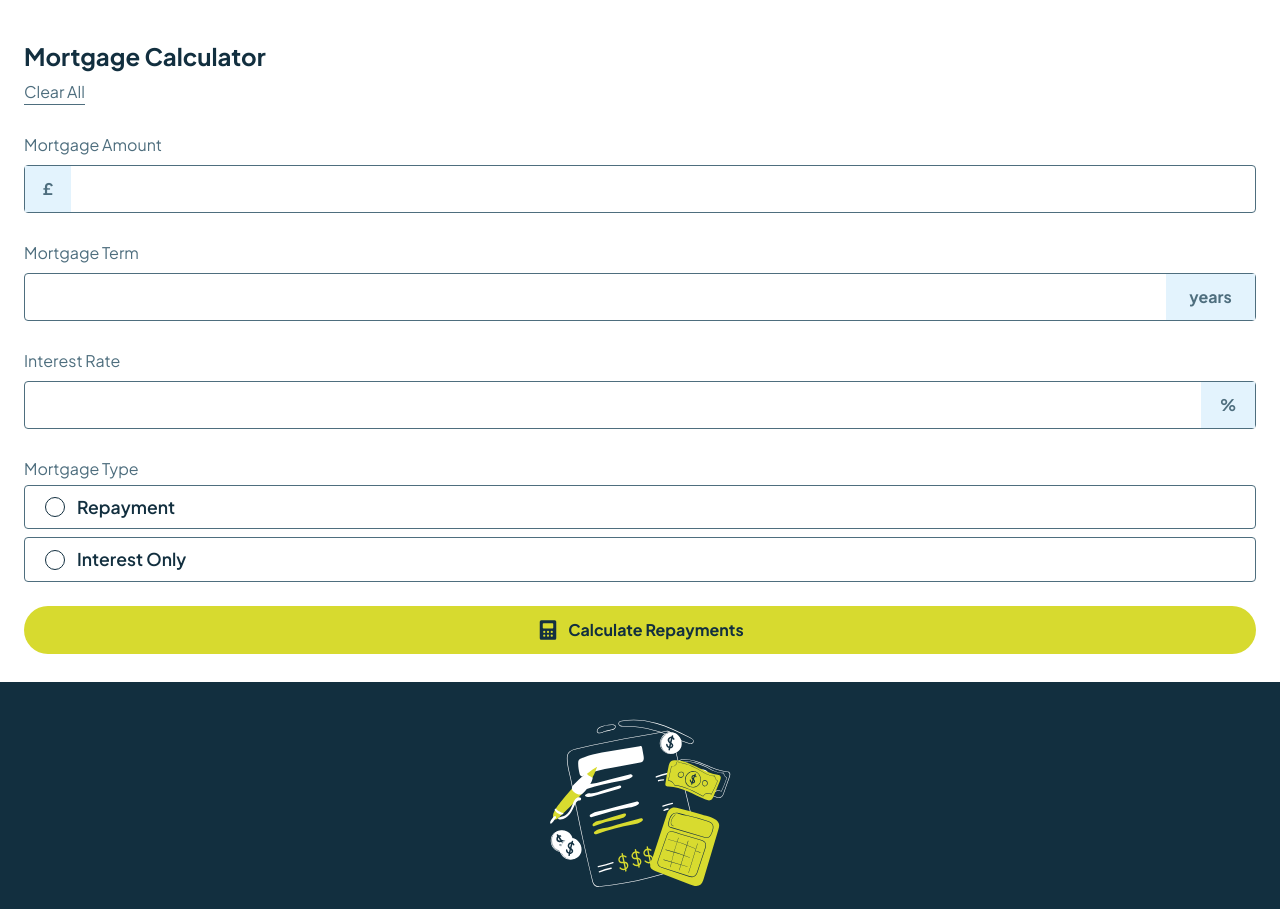
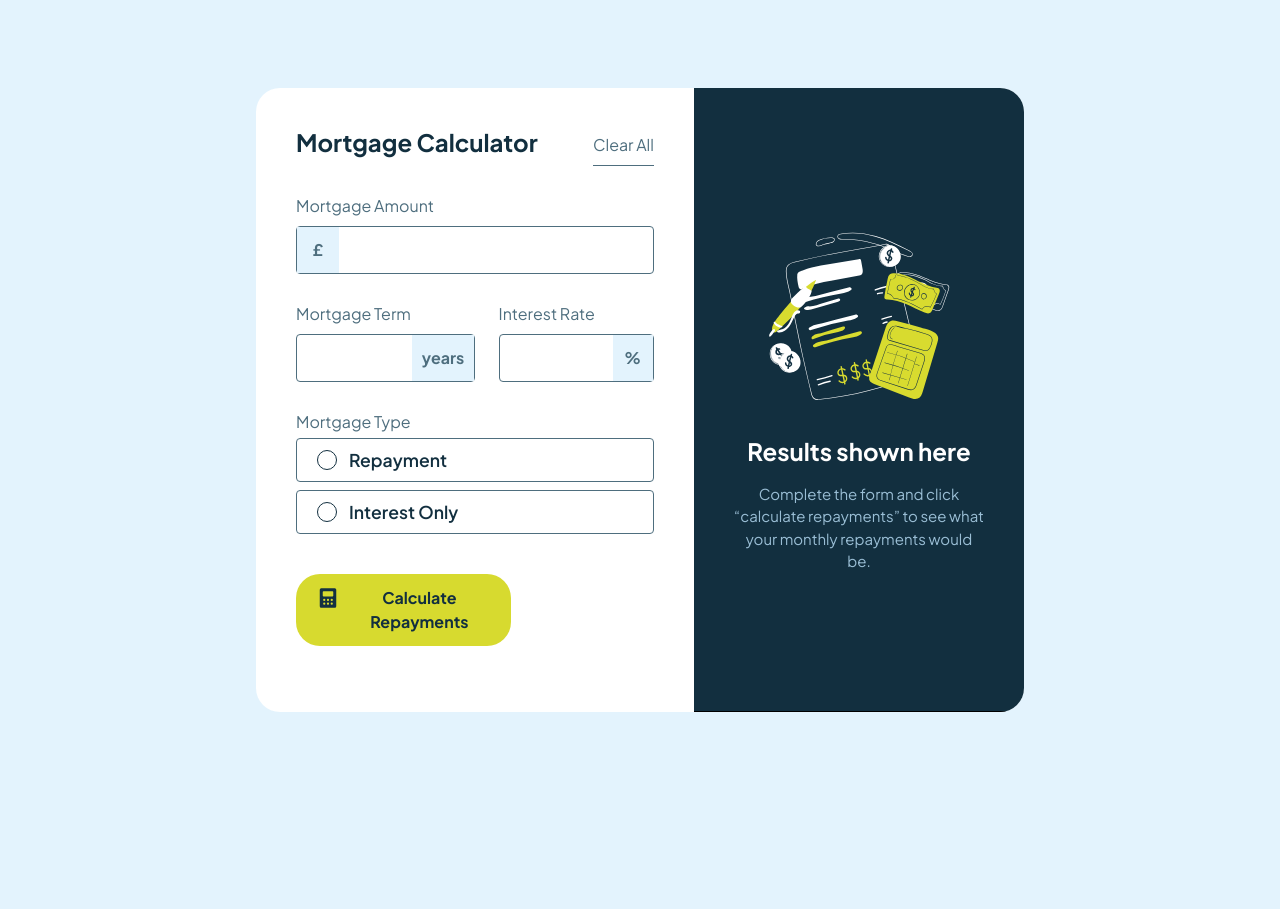
Before and after one commit to dunt21/mortgage-repayment-calculator-main, a website: page index.html in a window 1280 px wide. Shown: the top 909 px of the page. After the commit the page ends 800 px from the top, so only its background shows below. Drawn offline with Linux system fonts and the light colour scheme.

Commit message:
feat(ui): enhance mortgage calculator layout and styling for improved user experience

```diff
--- a/index.html
+++ b/index.html
@@ -26,85 +26,104 @@
     </style>
     <link rel="stylesheet" href="./src/output.css" />
   </head>
-  <body class="font-[PlusJakartaSans] my-10  w-[100%] h-screen">
-    <section class="px-6">
+  <body
+    class="font-[PlusJakartaSans] my-10 w-[100%] h-screen lg:flex lg:justify-center lg:items-center lg:bg-[hsl(202,86%,94%)] lg:my-0"
+  >
+    <div
+      class="lg:flex lg:w-[60%] lg:items-center lg:justify-center lg:h-[78%] lg:bg-white lg:border-none lg:rounded-3xl lg:overflow-hidden"
+    >
+      <section class="px-6 lg:px-10">
+        <div class="lg:flex lg:justify-between">
           <h2 class="font-bold text-2xl mb-2 p-color deep-color">
             Mortgage Calculator
           </h2>
-      <button class="p-color border-b cursor-pointer hover:!text-[hsl(202,55%,16%)]">Clear All</button>
+          <button
+            class="p-color border-b cursor-pointer hover:!text-[hsl(202,55%,16%)]"
+          >
+            Clear All
+          </button>
+        </div>
 
         <form class="my-7">
-        <section  >
+          <section>
             <p class="mb-2 p-color">Mortgage Amount</p>
             <label
-          class="border rounded-sm flex w-full h-12 mb-7 deep-color cursor-pointer hover:!border-[hsl(202,55%,16%)]  hover:!border-2 focus-within:!border-[hsl(61,70%,52%)] focus-within:!border-2 hover:focus-within:!border-[hsl(61,70%,52%)] group"
+              class="border rounded-sm flex w-full h-12 mb-7 deep-color cursor-pointer hover:!border-[hsl(202,55%,16%)] hover:!border-2 peer-invalid:!border-[hsl(4,69%,50%)] peer-invalid:!border-2 focus-within:!border-[hsl(61,70%,52%)] focus-within:!border-2 hover:focus-within:!border-[hsl(61,70%,52%)] group"
             >
-            <span class="bg-[hsl(202,86%,94%)] font-bold text-[hsl(200,24%,40%)] w-12 flex items-center justify-center group-focus-within:bg-[hsl(61,70%,52%)] group-focus-within:!text-[hsl(202,55%,16%)]">£</span>
-
-            <input
-            type="number"
-            class="outline-none w-full pl-2 font-bold caret-[hsl(202,55%,16%)]  "
-          />
-
-          </label>
-
-        </section>
-
-
-        <section>
-          <p class="mb-2 p-color">Mortgage Term</p>
-          <label
-          class="border rounded-sm flex w-full h-12 mb-7 deep-color cursor-pointer hover:!border-[hsl(202,55%,16%)]  hover:!border-2 focus-within:!border-[hsl(61,70%,52%)] focus-within:!border-2 hover:focus-within:!border-[hsl(61,70%,52%)] group"
+              <span
+                class="bg-[hsl(202,86%,94%)] font-bold text-[hsl(200,24%,40%)] w-12 flex items-center justify-center peer-invalid:!bg-[hsl(4,69%,50%)] peer-invalid:!text-[hsl(4,69%,50%)] group-focus-within:bg-[hsl(61,70%,52%)] group-focus-within:!text-[hsl(202,55%,16%)]"
+                >£</span
               >
 
               <input
                 type="number"
+                required
+                class="outline-none w-full pl-2 font-bold caret-[hsl(202,55%,16%)] peer"
+              />
+            </label>
+          </section>
+          <div class="lg:flex lg:gap-6">
+            <section>
+              <p class="mb-2 p-color">Mortgage Term</p>
+              <label
+                class="border rounded-sm flex w-full h-12 mb-7 deep-color cursor-pointer hover:!border-[hsl(202,55%,16%)] hover:!border-2 focus-within:!border-[hsl(61,70%,52%)] focus-within:!border-2 hover:focus-within:!border-[hsl(61,70%,52%)] group"
+              >
+                <input
+                  type="number"
                   class="outline-none w-full pl-2 font-bold caret-[hsl(202,55%,16%)]"
                 />
-          <span class="bg-[hsl(202,86%,94%)] font-bold text-[hsl(200,24%,40%)] w-24 flex items-center justify-center group-focus-within:bg-[hsl(61,70%,52%)] group-focus-within:!text-[hsl(202,55%,16%)]">years</span>
-
+                <span
+                  class="bg-[hsl(202,86%,94%)] font-bold text-[hsl(200,24%,40%)] w-24 flex items-center justify-center group-focus-within:bg-[hsl(61,70%,52%)] group-focus-within:!text-[hsl(202,55%,16%)]"
+                  >years</span
+                >
               </label>
+              <p class="font-bold text-[hsl(4,69%,50%)] mb-7 hidden">
+                This field is required
+              </p>
             </section>
             <section>
               <p class="mb-2 p-color">Interest Rate</p>
               <label
-          class="border rounded-sm flex w-full h-12 mb-7 deep-color cursor-pointer hover:!border-[hsl(202,55%,16%)]  hover:!border-2 focus-within:!border-[hsl(61,70%,52%)] focus-within:!border-2 hover:focus-within:!border-[hsl(61,70%,52%)] group"
+                class="border rounded-sm flex w-full h-12 mb-7 deep-color cursor-pointer hover:!border-[hsl(202,55%,16%)] hover:!border-2 focus-within:!border-[hsl(61,70%,52%)] focus-within:!border-2 hover:focus-within:!border-[hsl(61,70%,52%)] group"
               >
-
                 <input
                   type="number"
                   class="outline-none w-full pl-2 font-bold caret-[hsl(202,55%,16%)]"
                 />
-          <span class="bg-[hsl(202,86%,94%)] font-bold text-[hsl(200,24%,40%)] w-14 flex items-center justify-center group-focus-within:bg-[hsl(61,70%,52%)] group-focus-within:!text-[hsl(202,55%,16%)]">%</span>
-
+                <span
+                  class="bg-[hsl(202,86%,94%)] font-bold text-[hsl(200,24%,40%)] w-14 flex items-center justify-center group-focus-within:bg-[hsl(61,70%,52%)] group-focus-within:!text-[hsl(202,55%,16%)]"
+                  >%</span
+                >
               </label>
+              <p class="font-bold text-[hsl(4,69%,50%)] mb-7 hidden">
+                This field is required
+              </p>
             </section>
+          </div>
 
           <section>
             <p class="mb-1 p-color">Mortgage Type</p>
             <div class="flex flex-col">
               <label
-              class=" deep-color cursor-pointer border py-2 px-5 mb-2 rounded-sm inline-flex items-center gap-3 font-semibold text-[1.1rem] hover:!border-[hsl(61,70%,52%)] hover:!border-2 has-checked:!border-[hsl(61,70%,52%)] has-checked:bg-[hsl(61,70%,52%,0.2)]"
+                class="deep-color cursor-pointer border py-2 px-5 mb-2 rounded-sm inline-flex items-center gap-3 font-semibold text-[1.1rem] hover:!border-[hsl(61,70%,52%)] hover:!border-2 has-checked:!border-[hsl(61,70%,52%)] has-checked:bg-[hsl(61,70%,52%,0.2)]"
               >
-
                 <input
                   type="radio"
                   name="radio"
                   value="repayment"
                   class="appearance-none w-5 h-5 border rounded-full checked:border-[hsl(61,70%,52%)] checked:border-2"
-
                 />
 
                 Repayment</label
               >
               <label
-              class="deep-color cursor-pointer border py-2 px-5 mb-6 rounded-sm inline-flex items-center gap-3 font-semibold text-[1.1rem] hover:!border-[hsl(61,70%,52%)] hover:!border-2 has-checked:!border-[hsl(61,70%,52%)] has-checked:bg-[hsl(61,70%,52%,0.2)] "
+                class="deep-color cursor-pointer border py-2 px-5 mb-6 rounded-sm inline-flex items-center gap-3 font-semibold text-[1.1rem] hover:!border-[hsl(61,70%,52%)] hover:!border-2 has-checked:!border-[hsl(61,70%,52%)] has-checked:bg-[hsl(61,70%,52%,0.2)] lg:mb-10"
               >
                 <input
                   type="radio"
                   name="radio"
                   value="interest"
-                class=" appearance-none w-5 h-5 border rounded-full  peer checked:border-[hsl(61,70%,52%)] checked:border-2 "
+                  class="appearance-none w-5 h-5 border rounded-full peer checked:border-[hsl(61,70%,52%)] checked:border-2"
                 />
                 Interest Only</label
               >
@@ -112,29 +131,28 @@
           </section>
 
           <button
-          class="deep-color cursor-pointer w-full text-center justify-center border-0 bg-[hsl(61,70%,52%)]  px-5 py-3 rounded-3xl font-bold inline-flex gap-2 hover:!bg-[hsl(61,70%,52%,0.7)] "
+            class="deep-color cursor-pointer w-full text-center justify-center border-0 bg-[hsl(61,70%,52%)] px-5 py-3 rounded-3xl font-bold inline-flex gap-2 hover:!bg-[hsl(61,70%,52%,0.7)] lg:w-[60%]"
           >
             <img src="./assets/images/icon-calculator.svg" />
             Calculate Repayments
           </button>
         </form>
-
       </section>
 
       <!-- Empty results start -->
-    <section class="bg-[hsl(202,55%,16%)] flex flex-col items-center justify-center gap-4 py-8 text-center px-10"
+      <section
+        class="bg-[hsl(202,55%,16%)] flex flex-col items-center justify-center gap-4 py-8 text-center px-10 lg:h-full lg:w-[65%] lg:border-b"
       >
-
         <img src="./assets/images/illustration-empty.svg" />
-      <h2 class="font-bold text-2xl text-[hsl(0,0%,100%)]">Results shown here</h2>
+        <h2 class="font-bold text-2xl text-[hsl(0,0%,100%)]">
+          Results shown here
+        </h2>
         <p class="text-[hsl(203,41%,72%)] text-[15px]">
           Complete the form and click “calculate repayments” to see what your
           monthly repayments would be.
         </p>
-
       </section>
-
-    </section>
+    </div>
 
     <!-- Empty results end -->
 
@@ -147,7 +165,5 @@
 
       <!-- Completed results end -->
     </section>
-
-
   </body>
 </html>
```
Also changed, not shown: src/output.css. Lines whose indentation alone changed are shown as unchanged.
